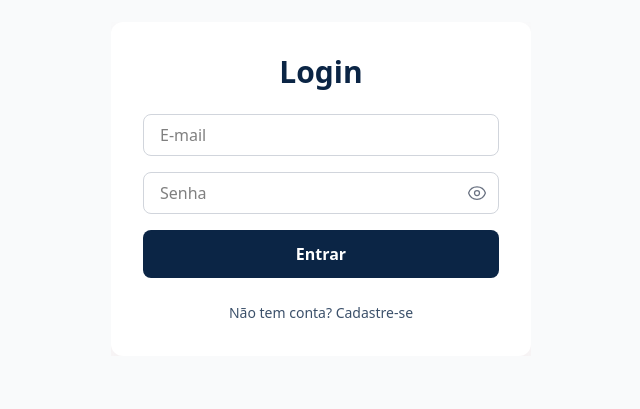
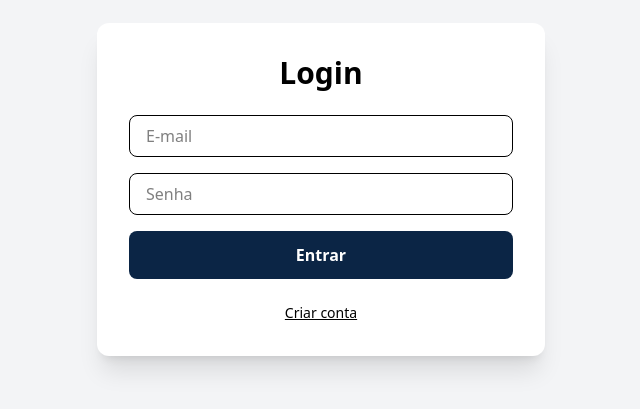
Before and after one commit to odilon007/AssetReserve, a Next.js app in the folder assetreserve/: page /auth in a window 1280 px wide. Shown: the part 211-620 px from the top of the page, without its empty margins (319-959 px from the left). Built offline with nearby package versions, Linux system fonts and the light colour scheme.

Commit message:
Validação de senha em tempo real

```diff
--- a/assetreserve/src/app/auth/page.jsx
+++ b/assetreserve/src/app/auth/page.jsx
@@ -1,48 +1,93 @@
-'use client'
+'use client';
 
-import { useState } from 'react'
-import { useRouter } from 'next/navigation'
-import { supabase } from '@/lib/supabaseClient'
-import { motion, AnimatePresence } from 'framer-motion'
-import styles from './authPage.module.css'
+import { useState } from 'react';
+import { supabase } from '@/lib/supabaseClient';
+import { validarEmail } from '@/utils/validacao';
+import { motion, AnimatePresence } from 'framer-motion';
 
 export default function AuthPage() {
-  const router = useRouter()
-
-  const [isLogin, setIsLogin] = useState(true)
-  const [loading, setLoading] = useState(false)
-  const [erro, setErro] = useState('')
-  const [showPassword, setShowPassword] = useState(false)
+  const [isLogin, setIsLogin] = useState(true);
+  const [loading, setLoading] = useState(false);
+  const [error, setError] = useState('');
+  const [mensagem, setMensagem] = useState('');
 
   const [formData, setFormData] = useState({
     nome: '',
     email: '',
     senha: '',
     confirmarSenha: '',
-  })
+  });
 
-  function handleChange(e) {
-    setFormData({ ...formData, [e.target.name]: e.target.value })
+  // Requisitos da senha (tempo real)
+  const [requisitosSenha, setRequisitosSenha] = useState({
+    tamanho: false,
+    maiuscula: false,
+    numero: false,
+    especial: false,
+  });
+
+  const handleChange = (e) => {
+    const { name, value } = e.target;
+
+    setFormData({ ...formData, [name]: value });
+
+    if (name === 'senha') {
+      setRequisitosSenha({
+        tamanho: value.length >= 8,
+        maiuscula: /[A-Z]/.test(value),
+        numero: /\d/.test(value),
+        especial: /[@$!%*?&()[\]{}\-_=+\\|;:'",.<>\/?]/.test(value),
+      });
+    }
+  };
+
+  const senhaValida =
+    requisitosSenha.tamanho &&
+    requisitosSenha.maiuscula &&
+    requisitosSenha.numero &&
+    requisitosSenha.especial;
+
+  const handleAuth = async (e) => {
+    e.preventDefault();
+    setError('');
+    setMensagem('');
+    setLoading(true);
+
+    // ================= LOGIN =================
+    if (isLogin) {
+      const erroEmail = validarEmail(formData.email);
+      if (erroEmail) {
+        setError(erroEmail);
+        setLoading(false);
+        return;
       }
 
-  async function handleAuth(e) {
-    e.preventDefault()
-    setErro('')
-    setLoading(true)
-
-    try {
-      if (isLogin) {
       const { error } = await supabase.auth.signInWithPassword({
         email: formData.email,
         password: formData.senha,
-        })
+      });
 
-        if (error) throw new Error('E-mail ou senha inválidos')
+      if (error) {
+        setError('Email ou senha inválidos.');
+      } else {
+        window.location.href = '/site/ativos';
+      }
 
-        router.push('/site/ativos')
-      } else {
+      setLoading(false);
+      return;
+    }
+
+    // ================= CADASTRO =================
+    if (!senhaValida) {
+      setError('A senha não atende aos requisitos.');
+      setLoading(false);
+      return;
+    }
+
     if (formData.senha !== formData.confirmarSenha) {
-          throw new Error('As senhas não coincidem!')
+      setError('As senhas não coincidem.');
+      setLoading(false);
+      return;
     }
 
     const { error } = await supabase.auth.signUp({
@@ -50,53 +95,52 @@ export default function AuthPage() {
       password: formData.senha,
       options: {
         data: { nome: formData.nome },
+        emailRedirectTo: `${location.origin}/auth/callback`,
       },
-        })
+    });
 
-        if (error) throw error
-
-        setIsLogin(true)
-      }
-    } catch (err) {
-      setErro(err.message)
-    } finally {
-      setLoading(false)
-    }
+    if (error) {
+      setError(error.message);
+    } else {
+      setMensagem('Cadastro realizado! Verifique seu e-mail.');
+      setIsLogin(true);
     }
 
+    setLoading(false);
+  };
+
   return (
-    <main
-      className={`${styles.main} ${
-        isLogin ? styles.loginBg : styles.cadastroBg
-      }`}
-    >
-      <div className={styles.wrapper}>
+    <main className="w-full min-h-screen flex items-center justify-center bg-gray-100 px-4">
+      <div className="w-full max-w-md">
         <AnimatePresence mode="wait">
           <motion.div
             key={isLogin ? 'login' : 'cadastro'}
-            initial={{ x: isLogin ? -80 : 80, opacity: 0 }}
-            animate={{ x: 0, opacity: 1 }}
-            exit={{ x: isLogin ? 80 : -80, opacity: 0 }}
-            transition={{ duration: 0.35 }}
-            className={`${styles.card} ${
-              isLogin ? styles.cardLogin : styles.cardCadastro
-            }`}
+            initial={{ opacity: 0, y: 20 }}
+            animate={{ opacity: 1, y: 0 }}
+            exit={{ opacity: 0, y: -20 }}
+            className="bg-white p-8 rounded-xl shadow-xl"
           >
             <h2 className="text-3xl font-bold text-center mb-6">
               {isLogin ? 'Login' : 'Cadastro'}
             </h2>
 
-            {erro && <p className={styles.error}>{erro}</p>}
+            {error && (
+              <p className="text-red-500 text-sm text-center mb-4">{error}</p>
+            )}
+            {mensagem && (
+              <p className="text-green-600 text-sm text-center mb-4">
+                {mensagem}
+              </p>
+            )}
 
-            <form onSubmit={handleAuth} className={styles.form}>
+            <form onSubmit={handleAuth} className="space-y-4">
               {!isLogin && (
                 <input
                   name="nome"
-                  type="text"
                   placeholder="Nome"
                   required
                   onChange={handleChange}
-                  className='w-full border border-gray-300 rounded-lg px-4 py-2 text-white'
+                  className="w-full border rounded-lg px-4 py-2"
                 />
               )}
 
@@ -106,79 +150,71 @@ export default function AuthPage() {
                 placeholder="E-mail"
                 required
                 onChange={handleChange}
-                className={`w-full border border-gray-300 rounded-lg px-4 py-2 ${isLogin ? 'text-black' : 'text-white'}`}
+                className="w-full border rounded-lg px-4 py-2"
               />
 
-              {/* --- MODIFICAÇÃO: Wrapper e Lógica de Mostrar Senha --- */}
-              <div className="relative w-full">
               <input
                 name="senha"
-                  type={showPassword ? 'text' : 'password'}
+                type="password"
                 placeholder="Senha"
                 required
                 onChange={handleChange}
-                  className={`w-full border border-gray-300 rounded-lg px-4 py-2 ${isLogin ? 'text-black' : 'text-white'}`}
+                className="w-full border rounded-lg px-4 py-2"
               />
-                <button
-                  type="button"
-                  onClick={() => setShowPassword(!showPassword)}
-                  className="absolute right-3 top-1/2 -translate-y-1/2 text-gray-500"
-                >
-                  {showPassword ? (
-                    <svg xmlns="http://www.w3.org/2000/svg" fill="none" viewBox="0 0 24 24" strokeWidth={1.5} stroke="currentColor" className="w-5 h-5">
-                      <path strokeLinecap="round" strokeLinejoin="round" d="M3.98 8.223A10.477 10.477 0 001.934 12C3.226 16.338 7.244 19.5 12 19.5c.993 0 1.953-.138 2.863-.395M6.228 6.228A10.45 10.45 0 0112 4.5c4.756 0 8.773 3.162 10.065 7.498a10.523 10.523 0 01-4.293 5.774M6.228 6.228L3 3m3.228 3.228l3.65 3.65m7.894 7.894L21 21m-3.228-3.228l-3.65-3.65m0 0a3 3 0 10-4.243-4.243m4.242 4.242L9.88 9.88" />
-                    </svg>
-                  ) : (
-                    <svg xmlns="http://www.w3.org/2000/svg" fill="none" viewBox="0 0 24 24" strokeWidth={1.5} stroke="currentColor" className="w-5 h-5">
-                      <path strokeLinecap="round" strokeLinejoin="round" d="M2.036 12.322a1.012 1.012 0 010-.639C3.423 7.51 7.36 4.5 12 4.5c4.638 0 8.573 3.007 9.963 7.178.07.207.07.431 0 .639C20.577 16.49 16.64 19.5 12 19.5c-4.638 0-8.573-3.007-9.963-7.178z" />
-                      <path strokeLinecap="round" strokeLinejoin="round" d="M15 12a3 3 0 11-6 0 3 3 0 016 0z" />
-                    </svg>
-                  )}
-                </button>
-              </div>
 
               {!isLogin && (
+                <>
+                  {/* CHECKLIST DA SENHA */}
+                  <ul className="text-sm space-y-1">
+                    <li className={requisitosSenha.tamanho ? 'text-green-600' : 'text-red-500'}>
+                      • Mínimo 8 caracteres
+                    </li>
+                    <li className={requisitosSenha.maiuscula ? 'text-green-600' : 'text-red-500'}>
+                      • Letra maiúscula
+                    </li>
+                    <li className={requisitosSenha.numero ? 'text-green-600' : 'text-red-500'}>
+                      • Número
+                    </li>
+                    <li className={requisitosSenha.especial ? 'text-green-600' : 'text-red-500'}>
+                      • Caractere especial
+                    </li>
+                  </ul>
+
                   <input
                     name="confirmarSenha"
                     type="password"
                     placeholder="Confirmar senha"
                     required
                     onChange={handleChange}
-                  className="w-full border border-gray-300 rounded-lg px-4 py-2 text-white"
+                    className="w-full border rounded-lg px-4 py-2"
                   />
+                </>
               )}
 
               <button
                 type="submit"
-                disabled={loading}
-                className={`w-full py-3 rounded-lg font-semibold transition ${
-                  isLogin
-                    ? 'bg-[#0B2545] text-white hover:bg-[#163b6b]'
-                    : 'bg-white text-[#0B2545] hover:bg-gray-200'
-                }`}
+                disabled={loading || (!isLogin && !senhaValida)}
+                className={`w-full py-3 rounded-lg font-semibold transition
+                  ${
+                    loading || (!isLogin && !senhaValida)
+                      ? 'bg-gray-400 cursor-not-allowed'
+                      : 'bg-[#0B2545] hover:bg-[#163b6b] text-white'
+                  }
+                `}
               >
-                {loading
-                  ? 'Processando...'
-                  : isLogin
-                  ? 'Entrar'
-                  : 'Cadastrar'}
+                {loading ? 'Processando...' : isLogin ? 'Entrar' : 'Cadastrar'}
               </button>
             </form>
 
             <button
-              onClick={() => {
-                setIsLogin(!isLogin);
-                setShowPassword(false); // Reseta ao trocar de tela
-              }}
-              className={styles.switchBtn}
+              onClick={() => setIsLogin(!isLogin)}
+              className="w-full mt-6 text-sm text-center underline"
             >
-              {isLogin
-                ? 'Não tem conta? Cadastre-se'
-                : 'Já tem conta? Faça login'}
+              {isLogin ? 'Criar conta' : 'Já tenho conta'}
             </button>
           </motion.div>
         </AnimatePresence>
       </div>
     </main>
-  )
+  );
 }
--- /dev/null
+++ b/assetreserve/src/utils/validacao.js
@@ -0,0 +1,53 @@
+// mínimo de 8 caracteres;
+// 1 letra maiúscula;
+// 1 número;
+// 1 caractere especial.
+
+export const emailRegex = /^[^\s@]+@[^\s@]+\.[^\s@]+$/;
+
+export const senhaForteRegex = /^(?=.*[A-Z])(?=.*\d)(?=.*[!@#$%^&*()_+\-=[\]{};':"\\|,.<>/?]).{8,}$/;
+
+export function validarEmail(email) {
+    if (!emailRegex.test(email)) {
+        return 'Email inválido.';
+    }
+    return null;
+}
+
+export function validarSenha(senha) {
+    if (!senhaForteRegex.test(senha)) {
+        return 'Senha Fraca.';
+    }
+    return null;
+}
+
+// Validação em tempo real
+
+export function validarSenhaDetalhada(senha) {
+    return {
+        tamanho: senha.length >= 8,
+        maiuscula: /[A-Z]/.test(senha),
+        numero: /\d/.test(senha),
+        especial: /[!@#$%^&*()_+\-=[\]{};':"\\|,.<>/?]/.test(senha),
+    };
+}
+
+export function validarCadastro({ nome, email, senha, confirmarSenha }) {
+    if (!nome || nome.trim() === '') {
+        return 'O nome é obrigatório.';
+    }
+
+    const erroEmail = validarEmail(email);
+    if(erroEmail) return erroEmail;
+
+    const erroSenha = validarSenha(senha);
+    if(erroSenha) {
+        return 'A senha deve ter no mínimo 8 caracteres, incluindo uma letra maiúscula, um número e um caractere especial.';
+    }
+
+    if (senha !== confirmarSenha) {
+        return 'As senhas não coincidem.';
+    }
+
+    return null;
+}
```
Lines whose indentation alone changed are shown as unchanged.
